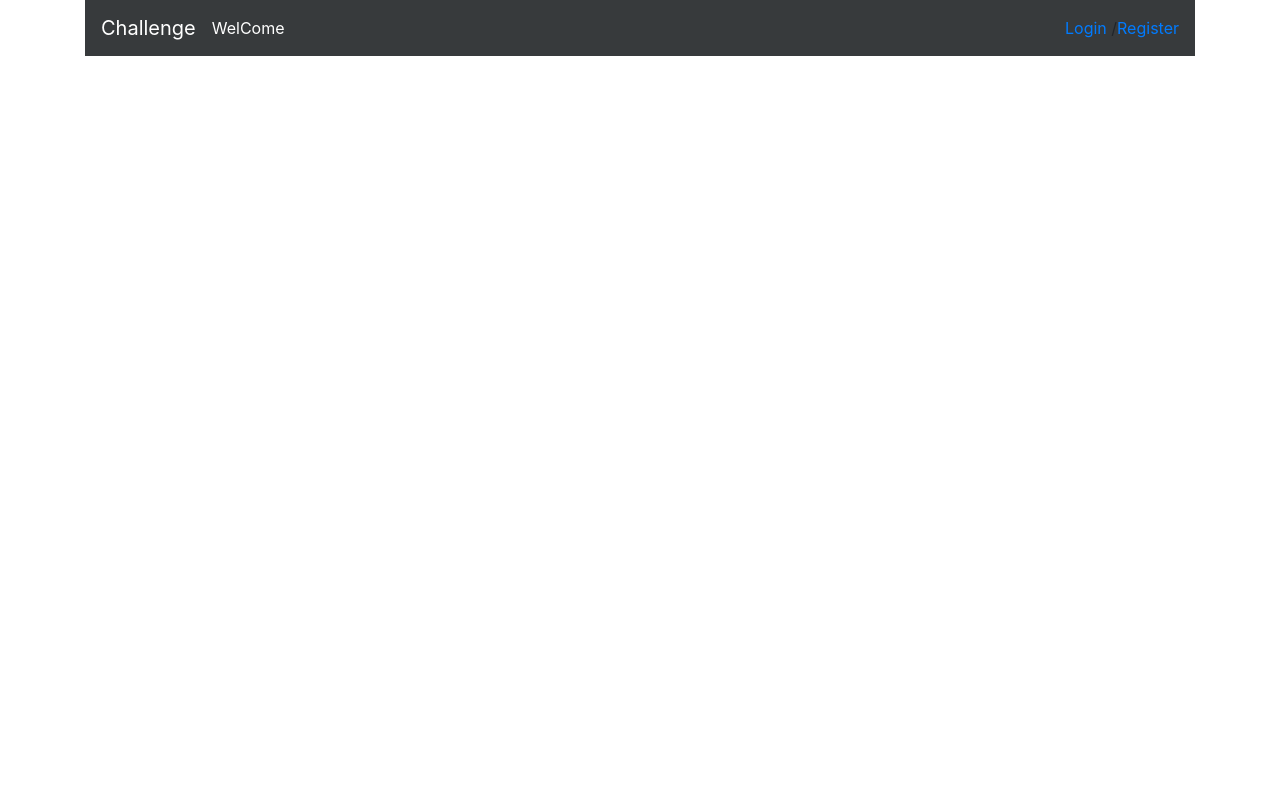
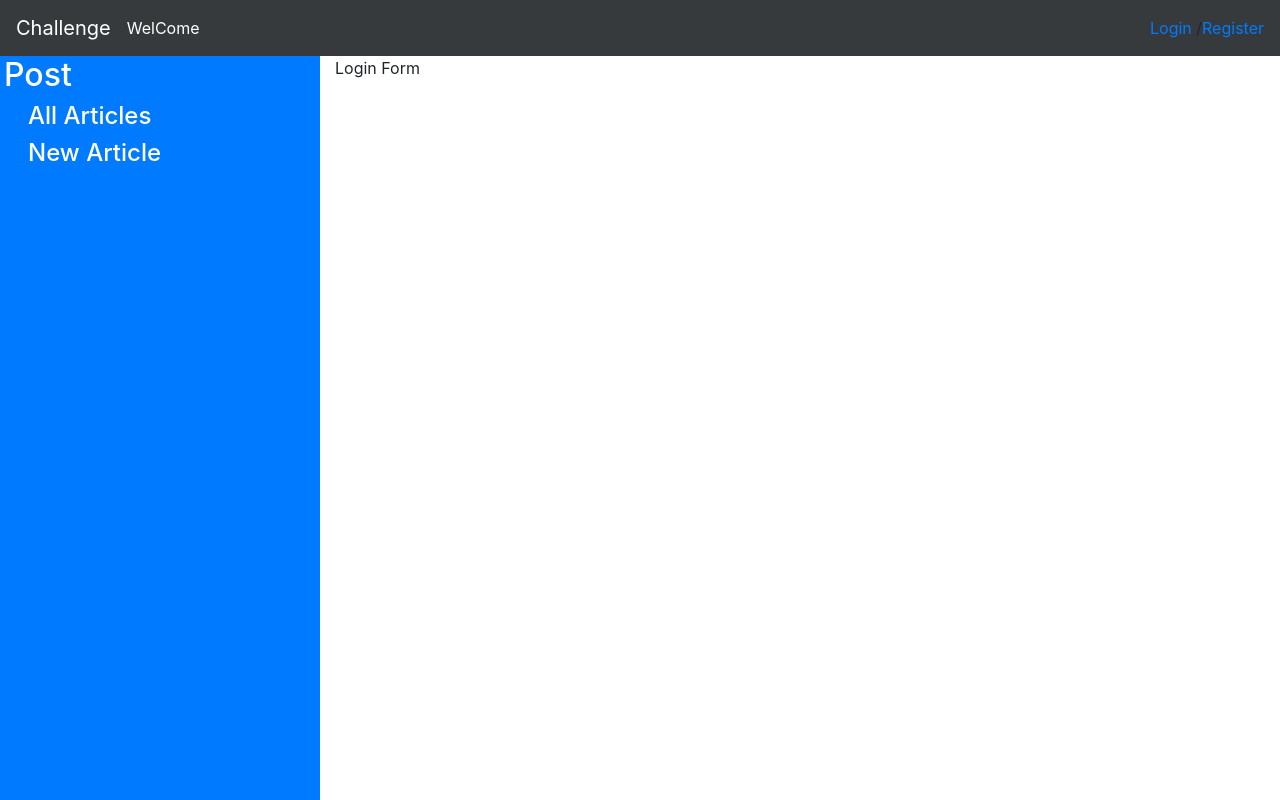
Before and after one commit to saeed-asghari/ReactProject, a React (Create React App) app in the folder challenge/: page /login in a window 1280 px wide. Built offline with nearby package versions, Linux system fonts and the light colour scheme.

Commit message:
add sidebar to project

```diff
--- a/challenge/src/App.js
+++ b/challenge/src/App.js
@@ -3,15 +3,17 @@ import React, { Component } from "react";
 import { Route, Redirect, Switch } from "react-router-dom";
 import Login from "./components/login";
 import NavBar from "./components/navBar";
+import SideBar from "./components/sideBar";
 
 class App extends Component {
   state = { user: "" };
   render() {
     return (
       <React.Fragment>
-        <main className="container">
+        <NavBar user={this.state.user} />
+        <SideBar/>
+        <main className="container col-9 offset-3">
           <Switch>
-            <NavBar user={this.state.user} />
             <Route path="/login" component={Login} />
           </Switch>
         </main>
--- /dev/null
+++ b/challenge/src/components/sideBar.jsx
@@ -0,0 +1,18 @@
+import React from "react";
+import { NavLink } from "react-router-dom";
+
+const SideBar = () => {
+  return (
+    <React.Fragment>
+        <div className="col-3 px-1 bg-primary position-fixed" id="sticky-sidebar">
+            <span className="text-white h2">Post</span>
+            <div className="nav flex-column flex-nowrap vh-100 overflow-auto text-white p-2">
+            <NavLink to="/allArticles" className="text-white h4  ml-3"> All Articles </NavLink>
+            <NavLink to="/newArticle" className="text-white h4 ml-3"> New Article </NavLink>
+            </div>
+        </div>
+    </React.Fragment>
+  );
+};
+
+export default SideBar;
```
Also changed, not shown: challenge/src/components/navBar.jsx (+1 -18 lines).
